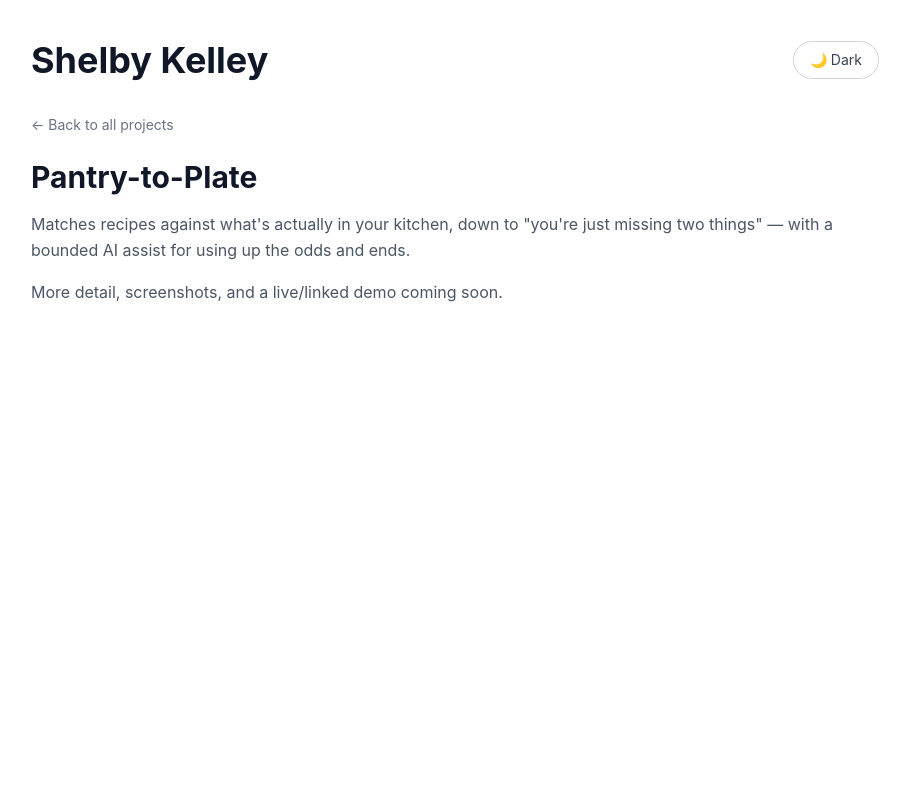
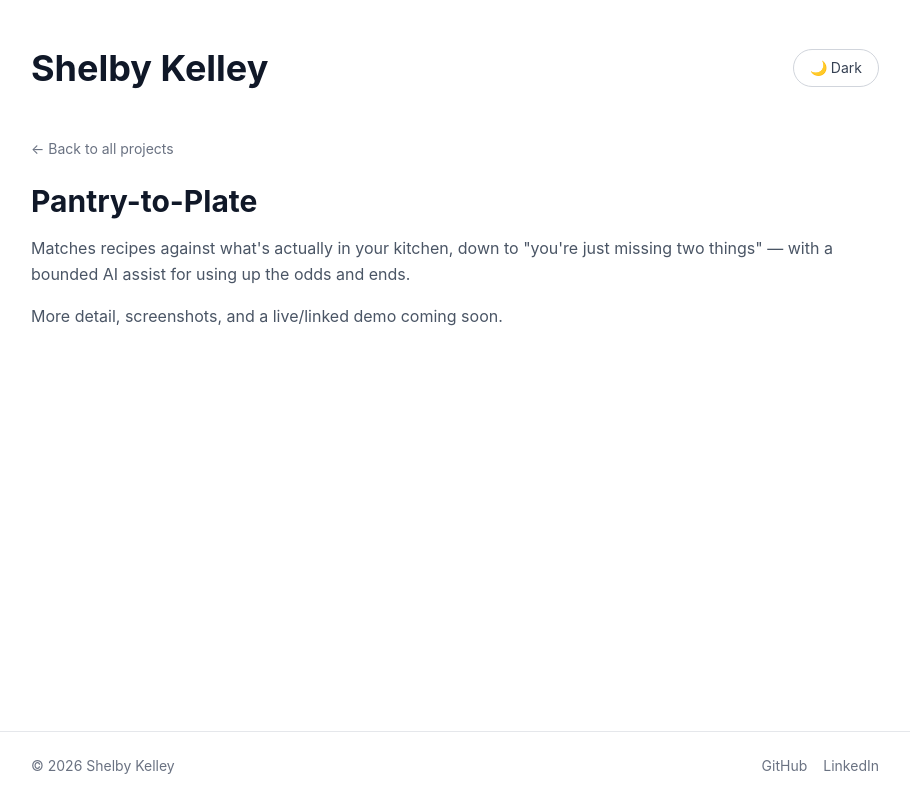
Before and after one commit to ShelbyKelley/portfolio-site, a React (Vite) app: page /pantry-to-plate in a window 1280 px wide. Shown: the whole page, without its empty margins (185-1095 px from the left). Built offline with nearby package versions, Linux system fonts and the light colour scheme.

Commit message:
feat: improve spacing, add footer, refine card hover state

```diff
--- a/src/App.jsx
+++ b/src/App.jsx
@@ -1,6 +1,7 @@
 import { useState, useEffect } from 'react'
 import { Routes, Route } from 'react-router-dom'
 
+import Footer from './components/Footer'
 import Home from './pages/Home'
 import PackageHealthChecker from './pages/PackageHealthChecker'
 import PantryToPlate from './pages/PantryToPlate'
@@ -24,9 +25,9 @@ function App() {
   }, [darkMode])
 
   return (
-    <div className="min-h-screen bg-white dark:bg-gray-950 transition-colors">
-      <div className="max-w-4xl mx-auto px-6 py-10">
-        <header className="flex items-center justify-between mb-8">
+    <div className="min-h-screen flex flex-col bg-white dark:bg-gray-950 transition-colors">
+      <div className="max-w-4xl mx-auto px-6 py-12 flex-1 w-full">
+        <header className="flex items-center justify-between mb-12">
           <h1 className="text-4xl font-bold text-gray-900 dark:text-gray-100">
             Shelby Kelley
           </h1>
@@ -48,6 +49,8 @@ function App() {
           <Route path="/pantry-to-plate" element={<PantryToPlate />} />
         </Routes>
       </div>
+
+      <Footer />
     </div>
   )
 }
--- a/src/components/Bio.jsx
+++ b/src/components/Bio.jsx
@@ -1,6 +1,6 @@
 function Bio() {
   return (
-    <section className="max-w-2xl mx-auto px-6 py-8 text-center">
+    <section className="max-w-2xl mb-12">
       <p className="text-lg leading-relaxed text-gray-600 dark:text-gray-400">
         Hi, I'm Shelby — a software engineer currently focused on backend
         systems, database architecture, and open-source security. I specialize
--- /dev/null
+++ b/src/components/Footer.jsx
@@ -0,0 +1,33 @@
+import { useMemo } from 'react'
+
+function Footer() {
+  const year = useMemo(() => new Date().getFullYear(), [])
+
+  return (
+    <footer className="border-t border-gray-200 dark:border-gray-800 mt-4">
+      <div className="max-w-4xl mx-auto px-6 py-6 flex items-center justify-between text-sm text-gray-500 dark:text-gray-500">
+        <span>© {year} Shelby Kelley</span>
+        <div className="flex gap-4">
+          <a
+            href="https://github.com/ShelbyKelley"
+            target="_blank"
+            rel="noopener noreferrer"
+            className="hover:text-gray-900 dark:hover:text-gray-300 transition-colors"
+          >
+            GitHub
+          </a>
+          <a
+            href="https://www.linkedin.com/in/shelbyakelley/"
+            target="_blank"
+            rel="noopener noreferrer"
+            className="hover:text-gray-900 dark:hover:text-gray-300 transition-colors"
+          >
+            LinkedIn
+          </a>
+        </div>
+      </div>
+    </footer>
+  )
+}
+
+export default Footer
--- a/src/components/ProjectCard.jsx
+++ b/src/components/ProjectCard.jsx
@@ -1,6 +1,6 @@
 function ProjectCard({ title, description }) {
   return (
-    <div className="h-full flex flex-col rounded-lg border border-gray-200 dark:border-gray-700 bg-white dark:bg-gray-900 p-6 text-left shadow-sm hover:shadow-md transition-shadow">
+    <div className="h-full flex flex-col rounded-lg border border-gray-200 dark:border-gray-700 bg-white dark:bg-gray-900 p-6 text-left shadow-sm hover:shadow-md hover:-translate-y-0.5 transition-all">
       <h2 className="text-xl font-semibold text-gray-900 dark:text-gray-100 mb-2">
         {title}
       </h2>
```
